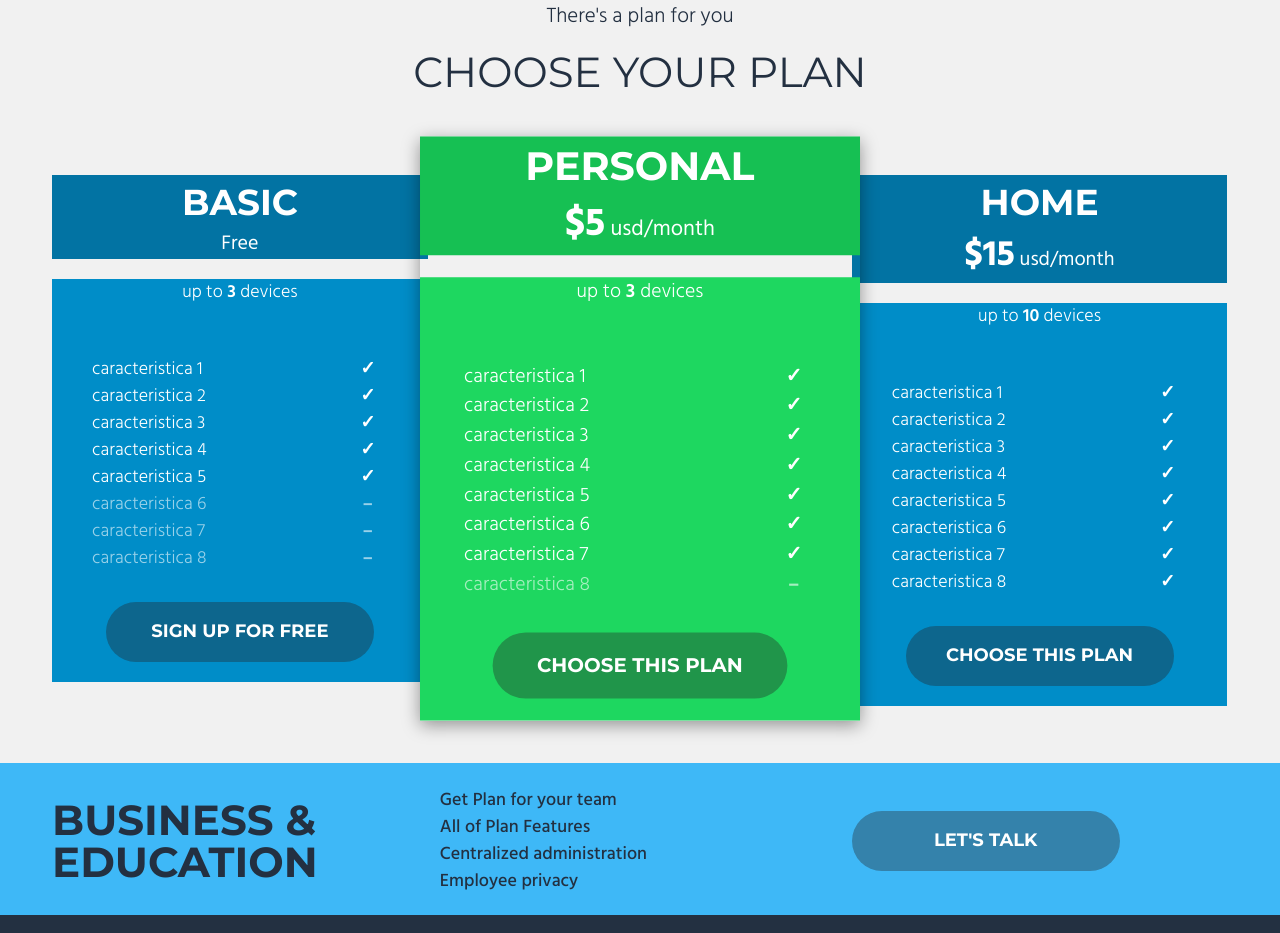
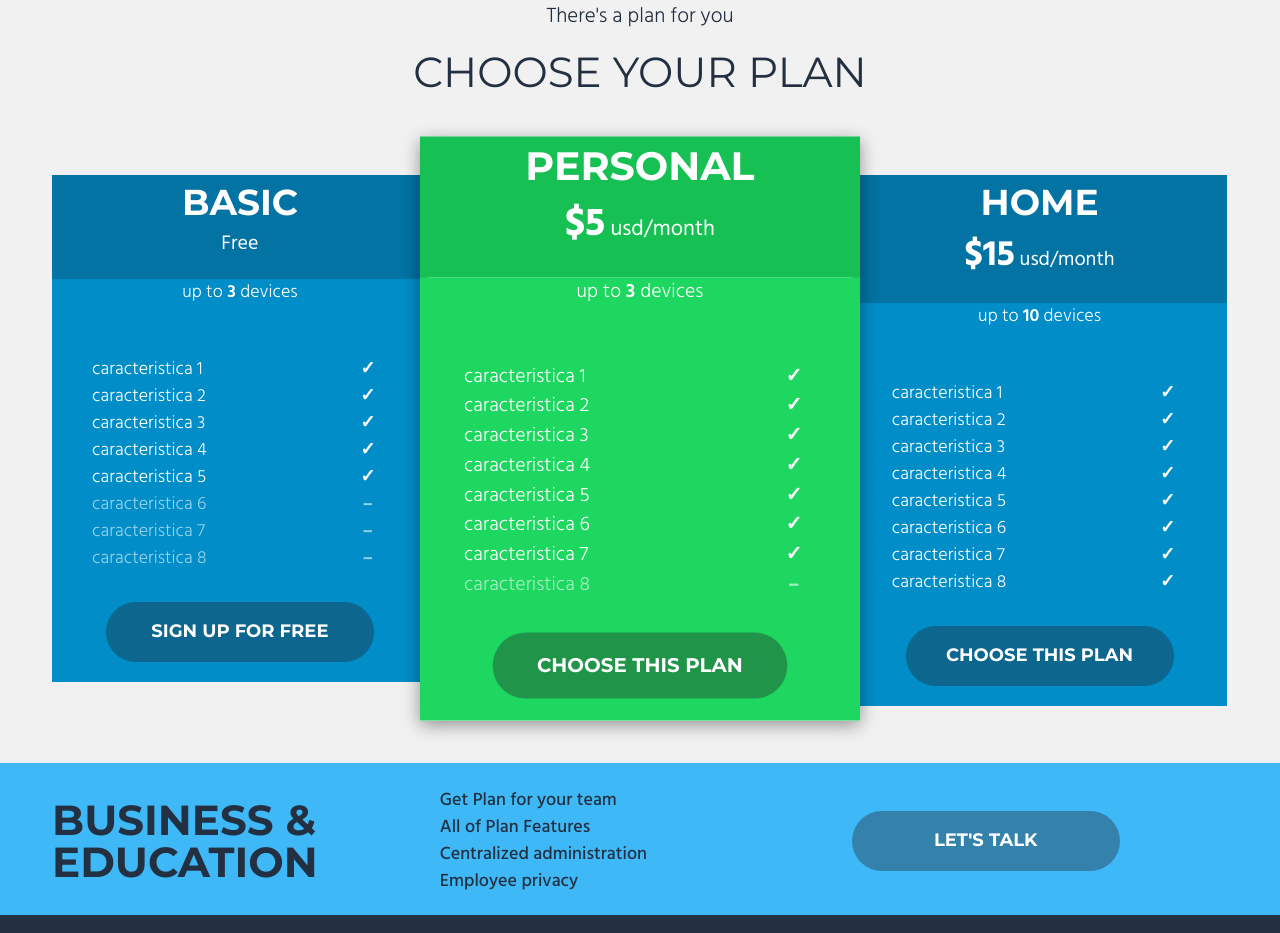
Before and after one commit to Maiclear/G2-Landing-Page, a plain HTML site: page index.html in a window 1280 px wide. Shown: the part 2472-3405 px from the top of the page. Drawn offline with Linux system fonts and the light colour scheme; files whose address does not match are found by name.

Commit message:
arreglo de plan header overflow

```diff
--- a/assets/css/main.css
+++ b/assets/css/main.css
@@ -243,6 +243,10 @@
 	padding-bottom: 50px;
 }
 
+.plan-header {
+	overflow : hidden;
+}
+
 .plan-header h3{
 	margin-bottom: 0;
 }
@@ -277,6 +281,7 @@
 	transform: scale(1.1);
 	box-shadow: 0 4px 15px rgba(0,0,0, 0.4);
 	padding: 0;
+	-webkit-transform: scale(1.1);
 }
 .plan2-header{
 	background-color: rgb(22, 192, 83);
```
